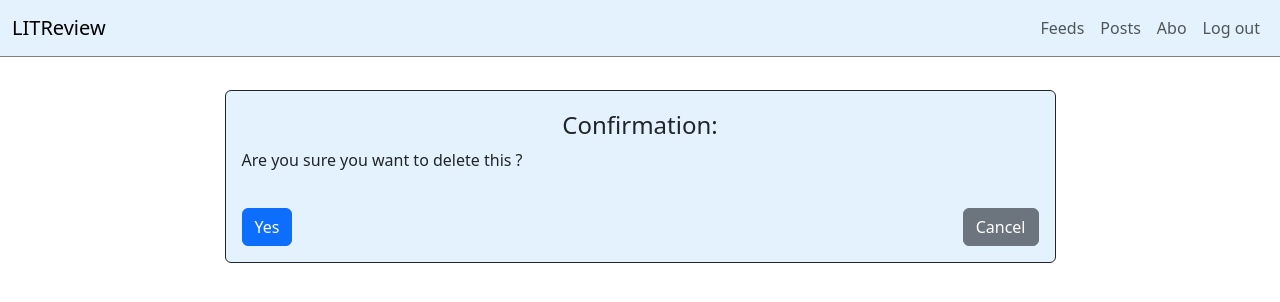
After one commit to DoriDoro/LITRevu, a Django app: page /posts/delete-review/8/ in a window 1280 px wide. The commit adds this page. Shown: the top 302 px of the page. Run offline with Django 4.2, Linux system fonts and the light colour scheme; a user stored in the database is signed in; data comes from the database, SQL or seed files in the repository; both versions use the stored data as it was after the commit; some libraries are stand-ins or nearby versions.

Commit message:
delete review and ticket done

```diff
--- /dev/null
+++ b/litrevu/review/templates/posts/delete_confirmation.html
@@ -0,0 +1,26 @@
+{% extends 'base_layout.html' %}
+{% load static crispy_forms_tags %}
+
+{% block content %}
+<!--  delete confirmation  -->
+<div class="container main">
+  <div class="row justify-content-center">
+    <div class="col-md-9">
+      <div class="card border-dark my-3" style="background-color: #e3f2fd;">
+        <div class="card-body bg-transparent ">
+          <h4 class="card-subtitle text-center py-2"> Confirmation: </h4>
+          <form method="post">
+          {% csrf_token %}
+            <p> Are you sure you want to delete this ?</p>
+            <div style="display: flex; justify-content: space-between;">
+              <button type="submit" class="btn btn-primary margin-btn"> Yes </button>
+              <a href="{% url 'review:posts_page' %}" role="button" class="btn btn-secondary margin-btn"> Cancel </a>
+            </div>
+          </form>
+        </div>
+      </div>
+    </div>
+  </div>
+</div>
+<!--  end delete confirmation  -->
+{% endblock %}
--- a/litrevu/review/templates/posts/posts_page.html
+++ b/litrevu/review/templates/posts/posts_page.html
@@ -43,7 +43,7 @@
                 </div>
               </div>
                 <a class="btn btn-primary" href="{% url 'review:modify_review' pk=review.id %}" role="button" style="margin-top: 20px;"> Modify </a>
-                <a class="btn btn-danger" href="#" role="button" style="margin-top: 20px;"> Delete </a>
+                <a class="btn btn-danger" href="{% url 'review:delete_review' pk=review.id %}" role="button" style="margin-top: 20px;"> Delete </a>
             </div>
           </div>
         </div>
@@ -75,8 +75,8 @@
                   </div>
                 </div>
               </div>
-                <a class="btn btn-primary" href="#" role="button" style="margin-top: 20px;"> Modify </a>
-                <a class="btn btn-danger" href="#" role="button" style="margin-top: 20px;"> Delete </a>
+                <a class="btn btn-primary" href="{% url 'review:modify_ticket' pk=ticket.id %}" role="button" style="margin-top: 20px;"> Modify </a>
+                <a class="btn btn-danger" href="{% url 'review:delete_ticket' pk=ticket.id %}" role="button" style="margin-top: 20px;"> Delete </a>
             </div>
           </div>
         </div>
--- a/litrevu/review/urls.py
+++ b/litrevu/review/urls.py
@@ -7,6 +7,9 @@ from .views import (
     CreateReviewForTicketView,
     PostsView,
     PostsModifyReviewView,
+    PostDeleteReviewView,
+    PostsModifyTicketView,
+    PostDeleteTicketView,
 )
 
 app_name = "review"
@@ -26,4 +29,19 @@ urlpatterns = [
         PostsModifyReviewView.as_view(),
         name="modify_review",
     ),
+    path(
+        "posts/delete-review/<int:pk>/",
+        PostDeleteReviewView.as_view(),
+        name="delete_review",
+    ),
+    path(
+        "posts/modify-ticket/<int:pk>",
+        PostsModifyTicketView.as_view(),
+        name="modify_ticket",
+    ),
+    path(
+        "posts/delete-ticket/<int:pk>/",
+        PostDeleteTicketView.as_view(),
+        name="delete_ticket",
+    ),
 ]
--- a/litrevu/review/views.py
+++ b/litrevu/review/views.py
@@ -1,9 +1,9 @@
 from django.contrib.auth.mixins import LoginRequiredMixin
-from django.views.generic import CreateView, UpdateView
+from django.views.generic import CreateView, UpdateView, DeleteView
 from django.views.generic.base import TemplateView
 from django.urls import reverse_lazy, reverse
 
-from .forms import TicketForm, ReviewForm
+from .forms import ReviewForm
 from .models import Ticket, Review
 
 
@@ -23,7 +23,7 @@ class CreateTicketView(LoginRequiredMixin, CreateView):
     """Button: 'Ask for a review' View. Create a new ticket"""
 
     model = Ticket
-    form_class = TicketForm
+    fields = ["title", "description", "image"]
     template_name = "feeds/create_ticket_page.html"
     success_url = reverse_lazy("review:feeds_page")
 
@@ -104,3 +104,28 @@ class PostsModifyReviewView(LoginRequiredMixin, UpdateView):
     form_class = ReviewForm
     template_name = "posts/posts_modify_review_page.html"
     success_url = reverse_lazy("review:posts_page")
+
+
+class PostDeleteReviewView(LoginRequiredMixin, DeleteView):
+    """DeleteView to remove a Review"""
+
+    model = Review
+    template_name = "posts/delete_confirmation.html"
+    success_url = reverse_lazy("review:posts_page")
+
+
+class PostsModifyTicketView(LoginRequiredMixin, UpdateView):
+    """View to modify a ticket"""
+
+    model = Ticket
+    fields = ["title", "description", "image"]
+    template_name = "posts/posts_modify_ticket_page.html"
+    success_url = reverse_lazy("review:posts_page")
+
+
+class PostDeleteTicketView(LoginRequiredMixin, DeleteView):
+    """DeleteView to remove a Review"""
+
+    model = Ticket
+    template_name = "posts/delete_confirmation.html"
+    success_url = reverse_lazy("review:posts_page")
```
Also changed, not shown: litrevu/review/forms.py (+1 -7 lines), litrevu/review/templates/posts/posts_modify_ticket_page.html (added, +26 -0 lines), litrevu/db.sqlite3, litrevu/ui/media/images/Monet.jpg (added).
